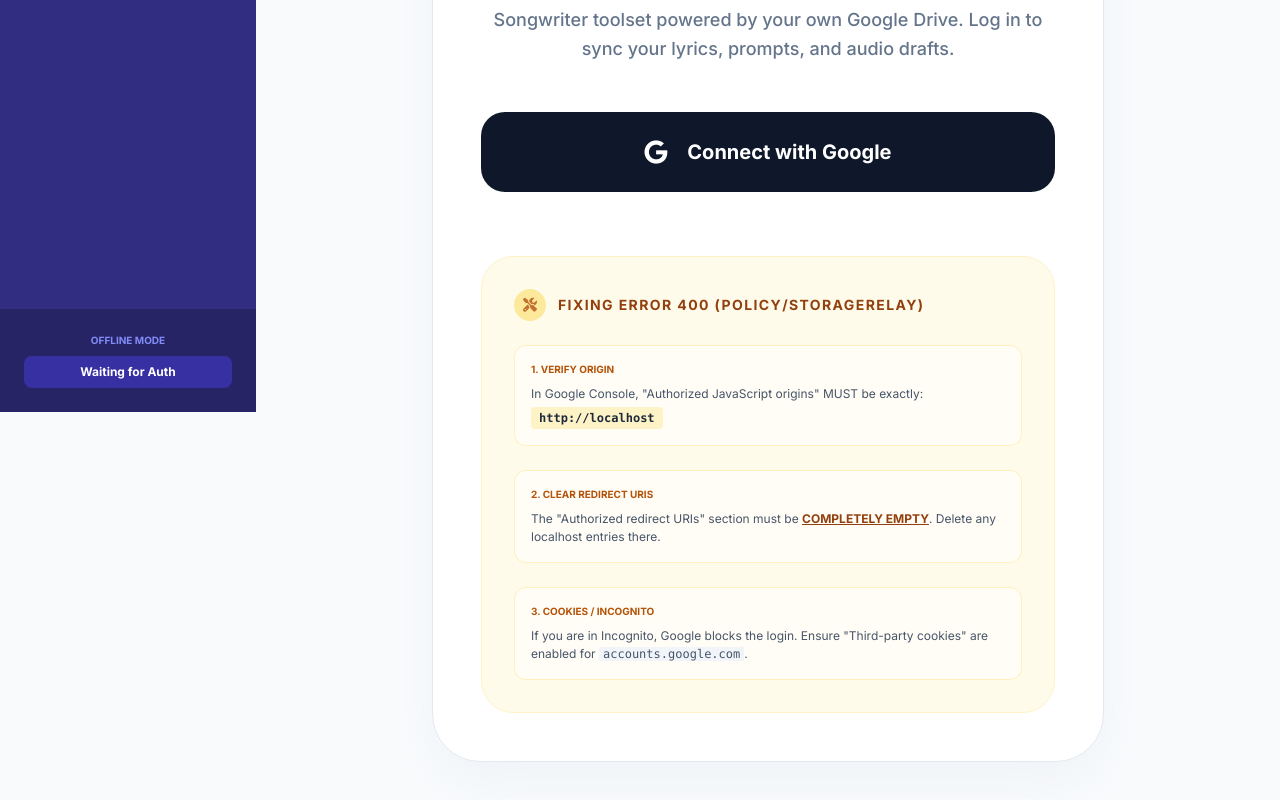
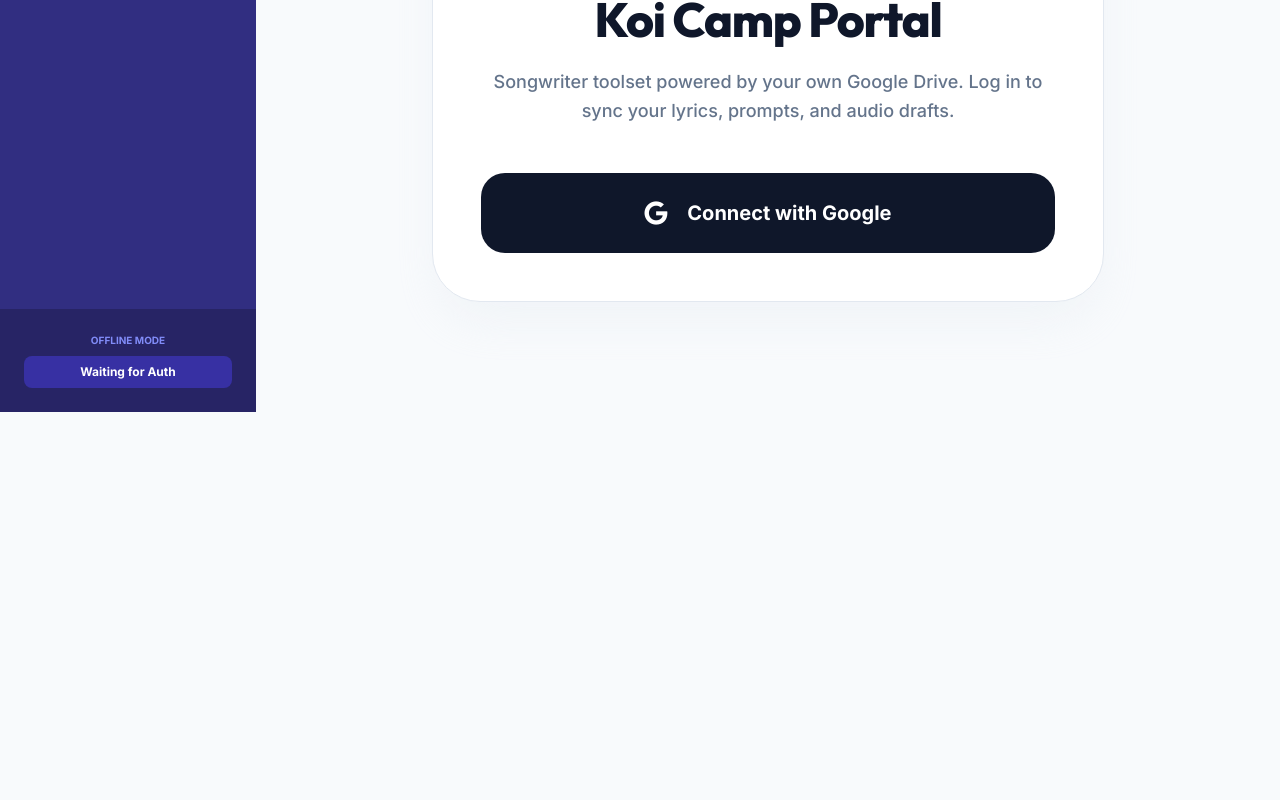
Before and after one commit to themichaelwarren/camp, a React (Vite) app: page / in a window 1280 px wide. Shown: the part 388-1188 px from the top of the page. After the commit the page ends 808 px from the top, so only its background shows below. Built offline with nearby package versions, Linux system fonts and the light colour scheme.

Commit message:
removed error text from Dashboard

```diff
--- a/App.tsx
+++ b/App.tsx
@@ -88,7 +88,7 @@
   };
 
   const handleUpdatePrompt = async (updatedPrompt: Prompt) => {
-    setPrompts(prompts.map(p => p.id === updatedPrompt.id ? updatedPrompt : p));
+    setPrompts(prev => prev.map(p => p.id === updatedPrompt.id ? updatedPrompt : p));
     if (spreadsheetId) {
       try {
         await googleService.updatePromptRow(spreadsheetId, updatedPrompt);
@@ -153,40 +153,6 @@
               Connect with Google
             </button>
 
-            <div className="mt-16 p-8 bg-amber-50 rounded-[2rem] border border-amber-100 text-left">
-              <div className="flex items-center gap-3 mb-6">
-                 <div className="w-8 h-8 rounded-full bg-amber-200 flex items-center justify-center text-amber-700 animate-pulse">
-                   <i className="fa-solid fa-screwdriver-wrench text-sm"></i>
-                 </div>
-                 <h4 className="text-sm font-black text-amber-800 uppercase tracking-widest">
-                   Fixing Error 400 (Policy/storagerelay)
-                 </h4>
-              </div>
-
-              <div className="space-y-6">
-                <div className="bg-white/50 p-4 rounded-xl border border-amber-200/50">
-                  <p className="text-[10px] font-black text-amber-700 uppercase mb-2">1. Verify Origin</p>
-                  <p className="text-xs text-slate-600 leading-normal">
-                    In Google Console, "Authorized JavaScript origins" MUST be exactly:
-                    <br/><code className="bg-amber-100 px-2 py-0.5 rounded font-bold text-slate-800 mt-1 inline-block select-all">{currentOrigin}</code>
-                  </p>
-                </div>
-
-                <div className="bg-white/50 p-4 rounded-xl border border-amber-200/50">
-                  <p className="text-[10px] font-black text-amber-700 uppercase mb-2">2. Clear Redirect URIs</p>
-                  <p className="text-xs text-slate-600 leading-normal">
-                    The "Authorized redirect URIs" section must be <b className="text-amber-800 underline">COMPLETELY EMPTY</b>. Delete any localhost entries there.
-                  </p>
-                </div>
-
-                <div className="bg-white/50 p-4 rounded-xl border border-amber-200/50">
-                  <p className="text-[10px] font-black text-amber-700 uppercase mb-2">3. Cookies / Incognito</p>
-                  <p className="text-xs text-slate-600 leading-normal">
-                    If you are in Incognito, Google blocks the login. Ensure "Third-party cookies" are enabled for <code className="bg-slate-100 px-1">accounts.google.com</code>.
-                  </p>
-                </div>
-              </div>
-            </div>
           </div>
         </div>
       );
@@ -196,7 +162,15 @@
       case 'dashboard':
         return <Dashboard prompts={prompts} assignments={assignments} submissions={submissions} onNavigate={navigateTo} />;
       case 'prompts':
-        return <PromptsPage prompts={prompts} onAdd={handleAddPrompt} onUpdate={handleUpdatePrompt} onViewDetail={(id) => navigateTo('prompt-detail', id)} />;
+        return (
+          <PromptsPage
+            prompts={prompts}
+            onAdd={handleAddPrompt}
+            onUpdate={handleUpdatePrompt}
+            onViewDetail={(id) => navigateTo('prompt-detail', id)}
+            userProfile={userProfile}
+          />
+        );
       case 'assignments':
         return <AssignmentsPage assignments={assignments} prompts={prompts} onAdd={handleAddAssignment} onViewDetail={(id) => navigateTo('assignment-detail', id)} />;
       case 'submissions':
--- a/views/PromptsPage.tsx
+++ b/views/PromptsPage.tsx
@@ -7,9 +7,10 @@
   onAdd: (prompt: Prompt) => void;
   onUpdate: (prompt: Prompt) => void;
   onViewDetail: (id: string) => void;
+  userProfile?: { name?: string; email?: string } | null;
 }
 
-const PromptsPage: React.FC<PromptsPageProps> = ({ prompts, onAdd, onUpdate, onViewDetail }) => {
+const PromptsPage: React.FC<PromptsPageProps> = ({ prompts, onAdd, onUpdate, onViewDetail, userProfile }) => {
   const [showAddModal, setShowAddModal] = useState(false);
   const [newPrompt, setNewPrompt] = useState({ title: '', description: '', tags: '' });
 
@@ -31,7 +32,7 @@
       upvotes: 0,
       status: PromptStatus.DRAFT,
       createdAt: new Date().toISOString().split('T')[0],
-      createdBy: 'Admin'
+      createdBy: userProfile?.email || userProfile?.name || 'Admin'
     };
     onAdd(prompt);
     setShowAddModal(false);
```
